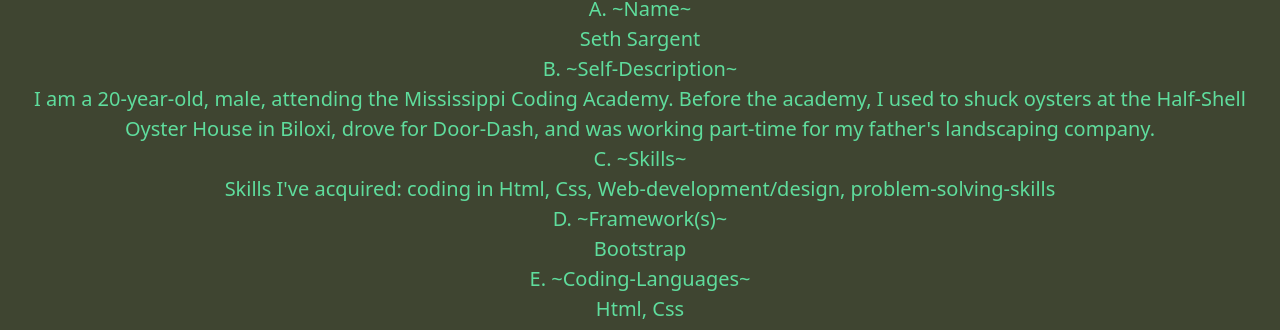
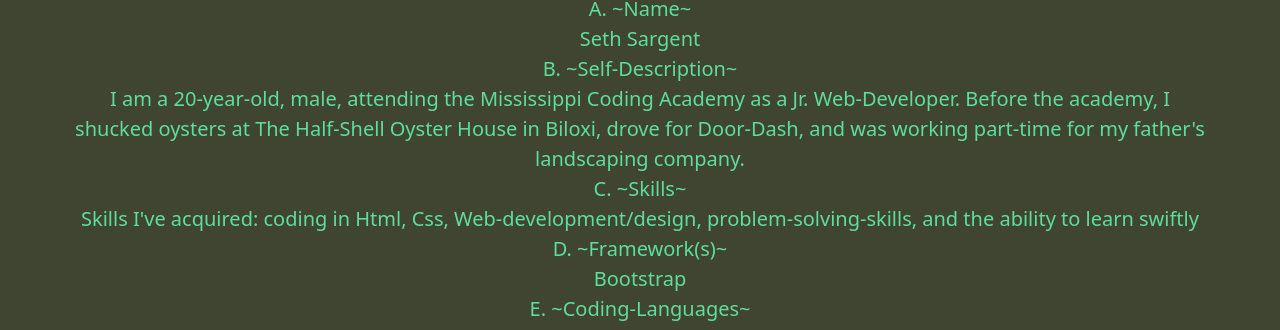
Before and after one commit to xsethsargentx/Personal-Portfolio, a plain HTML site: page index.html in a window 1280 px wide. Shown: the part 226-556 px from the top of the page. Drawn offline with Linux system fonts and the light colour scheme; a web font is replaced by a local one.

Commit message:
Media-Query & Margin
Added a  media-query with some margin for 'About Me'

```diff
--- a/css/style.css
+++ b/css/style.css
@@ -170,3 +170,10 @@ p {
 .projectBox img {
 
 }
+
+@media (min-width: 768px) {
+  .aboutMeBox p {
+    margin-left: 60px;
+    margin-right: 60px;
+  }
+}
--- a/index.html
+++ b/index.html
@@ -45,8 +45,8 @@
             <div class="aboutMeBox">
                 <p>
                     A. ~Name~ <br> Seth Sargent <br>
-                    B. ~Self-Description~ <br> I am a 20-year-old, male, attending the Mississippi Coding Academy. Before the academy, I used to shuck oysters at the Half-Shell Oyster House in Biloxi, drove for Door-Dash, and was working part-time for my father's landscaping company. <br>
-                    C. ~Skills~ <br> Skills I've acquired: coding in Html, Css, Web-development/design, problem-solving-skills <br>
+                    B. ~Self-Description~ <br> I am a 20-year-old, male, attending the Mississippi Coding Academy as a Jr. Web-Developer. Before the academy, I shucked oysters at The Half-Shell Oyster House in Biloxi, drove for Door-Dash, and was working part-time for my father's landscaping company. <br>
+                    C. ~Skills~ <br> Skills I've acquired: coding in Html, Css, Web-development/design, problem-solving-skills, and the ability to learn swiftly <br>
                     D. ~Framework(s)~ <br> Bootstrap <br>
                     E. ~Coding-Languages~ <br> Html, Css</p>
             </div>
```
